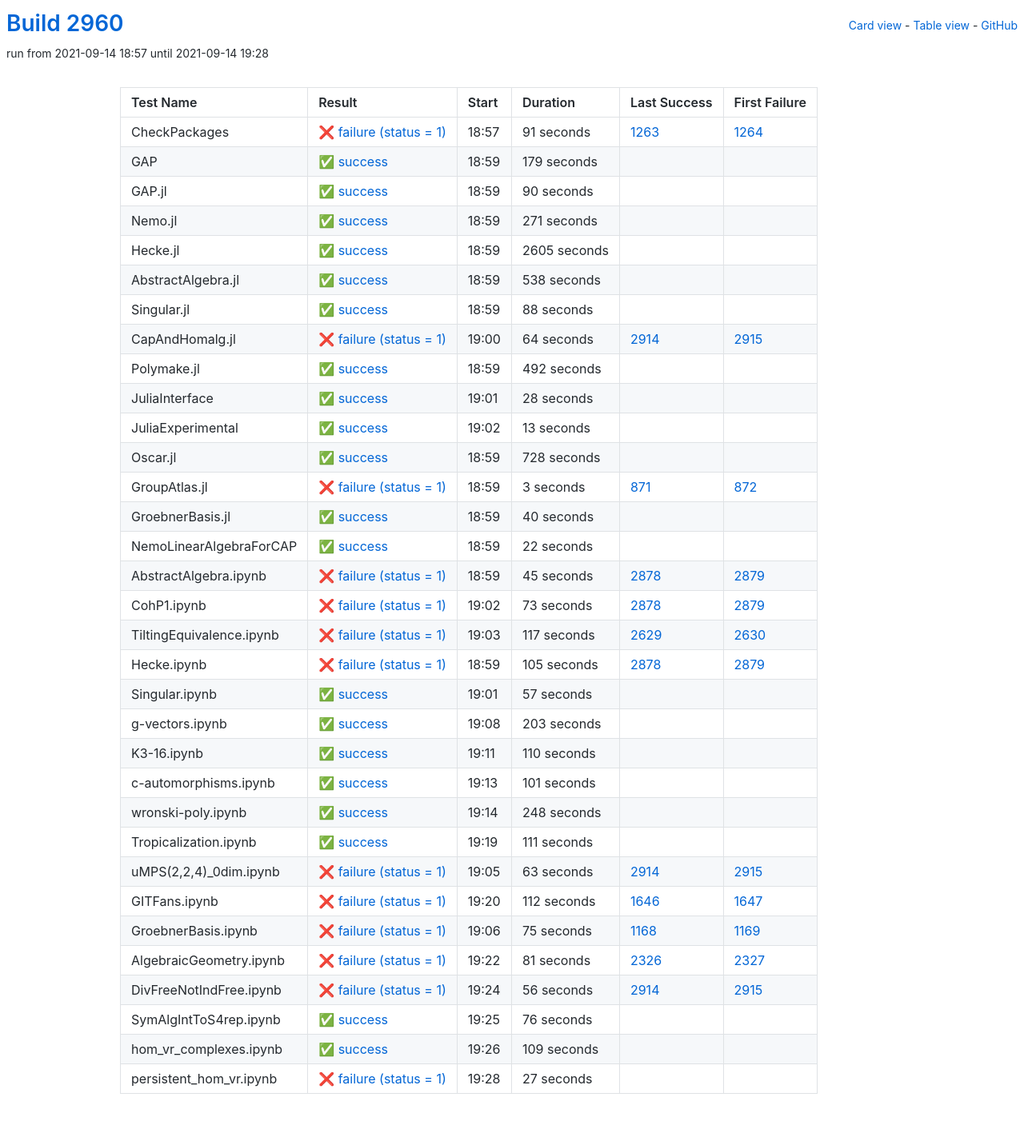
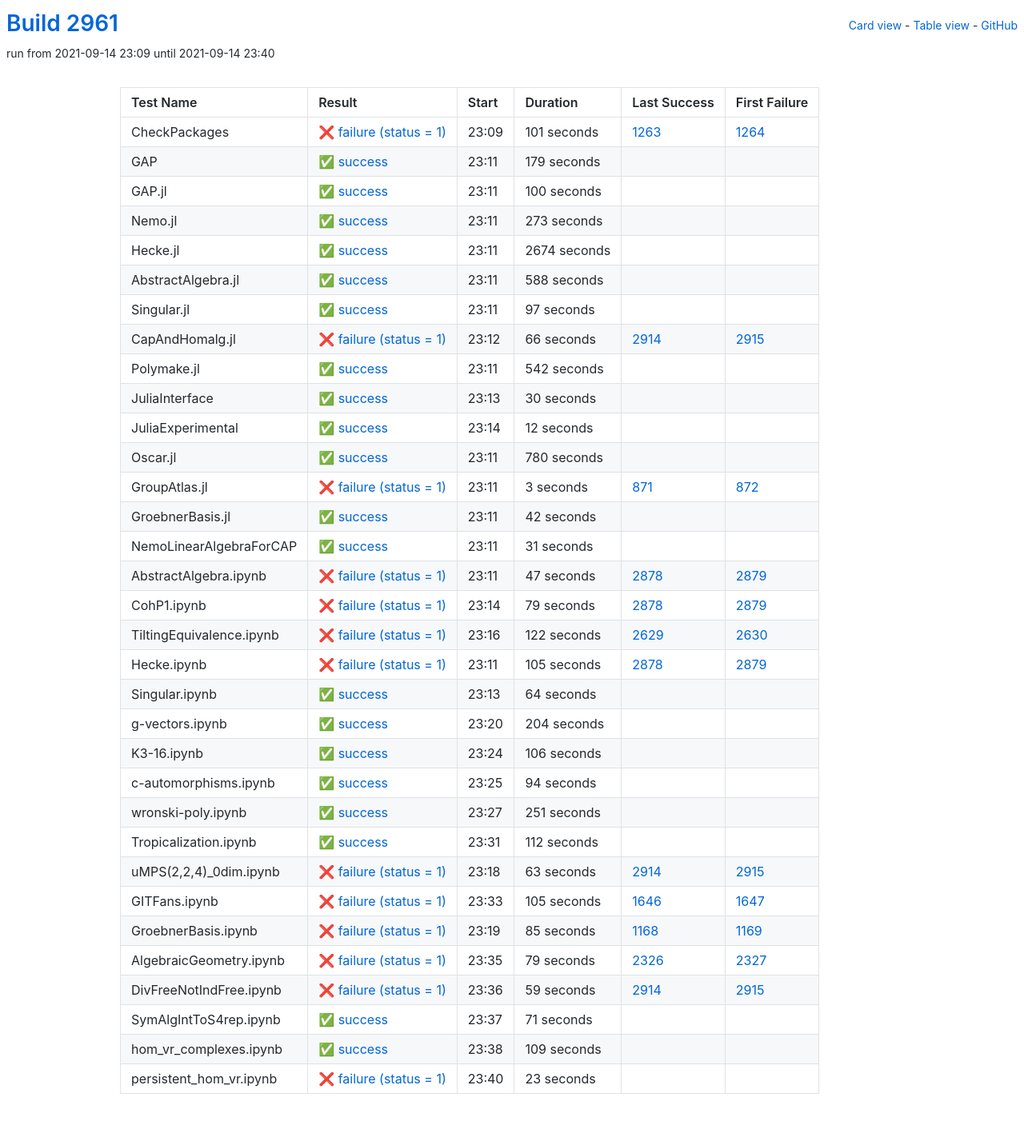
Before and after one commit to oscar-system/oscar-ci-status-stable, a Jekyll site: the page built from table.html, in a window 1280 px wide. Shown: the whole page at 80% size. Built offline with Jekyll 4.4.1, drawn with Linux system fonts in a browser that asks for light colours.

Commit message:
Build #2961

```diff
--- a/_data/ci.yml
+++ b/_data/ci.yml
@@ -1,6 +1,6 @@
 ---
-build: 2960
-build_url: https://oscarci.mathematik.uni-kl.de/job/oscar-stable/2960/
+build: 2961
+build_url: https://oscarci.mathematik.uni-kl.de/job/oscar-stable/2961/
 job: oscar-stable
 organization: oscar-system
 repo: oscar-ci-status-stable
@@ -8,20 +8,20 @@ repourl: https://github.com/oscar-system/oscar-ci-status-stable
 tests:
 - name: CheckPackages
   id: checkpackages
-  log: https://oscarci.mathematik.uni-kl.de/job/oscar-stable/2960/artifact/logs/build-2960/CheckPackages.log
-  start: 2021-09-14 18:57
+  log: https://oscarci.mathematik.uni-kl.de/job/oscar-stable/2961/artifact/logs/build-2961/CheckPackages.log
+  start: 2021-09-14 23:09
   success: false
   exitcode: 1
   status: failure
-  duration: 91
+  duration: 101
   last_success: 1263
   last_success_url: https://oscarci.mathematik.uni-kl.de/job/oscar-stable/1263/
   first_failure: 1264
   first_failure_url: https://oscarci.mathematik.uni-kl.de/job/oscar-stable/1264/
 - name: GAP
   id: gap
-  log: https://oscarci.mathematik.uni-kl.de/job/oscar-stable/2960/artifact/logs/build-2960/GAP.log
-  start: 2021-09-14 18:59
+  log: https://oscarci.mathematik.uni-kl.de/job/oscar-stable/2961/artifact/logs/build-2961/GAP.log
+  start: 2021-09-14 23:11
   success: true
   exitcode: 0
   status: success
@@ -32,128 +32,128 @@ tests:
   first_failure_url:
 - name: GAP.jl
   id: gap-jl
-  log: https://oscarci.mathematik.uni-kl.de/job/oscar-stable/2960/artifact/logs/build-2960/GAP.jl.log
-  start: 2021-09-14 18:59
+  log: https://oscarci.mathematik.uni-kl.de/job/oscar-stable/2961/artifact/logs/build-2961/GAP.jl.log
+  start: 2021-09-14 23:11
   success: true
   exitcode: 0
   status: success
-  duration: 90
+  duration: 100
   last_success: false
   last_success_url:
   first_failure: false
   first_failure_url:
 - name: Nemo.jl
   id: nemo-jl
-  log: https://oscarci.mathematik.uni-kl.de/job/oscar-stable/2960/artifact/logs/build-2960/Nemo.jl.log
-  start: 2021-09-14 18:59
+  log: https://oscarci.mathematik.uni-kl.de/job/oscar-stable/2961/artifact/logs/build-2961/Nemo.jl.log
+  start: 2021-09-14 23:11
   success: true
   exitcode: 0
   status: success
-  duration: 271
+  duration: 273
   last_success: false
   last_success_url:
   first_failure: false
   first_failure_url:
 - name: Hecke.jl
   id: hecke-jl
-  log: https://oscarci.mathematik.uni-kl.de/job/oscar-stable/2960/artifact/logs/build-2960/Hecke.jl.log
-  start: 2021-09-14 18:59
+  log: https://oscarci.mathematik.uni-kl.de/job/oscar-stable/2961/artifact/logs/build-2961/Hecke.jl.log
+  start: 2021-09-14 23:11
   success: true
   exitcode: 0
   status: success
-  duration: 2605
+  duration: 2674
   last_success: false
   last_success_url:
   first_failure: false
   first_failure_url:
 - name: AbstractAlgebra.jl
   id: abstractalgebra-jl
-  log: https://oscarci.mathematik.uni-kl.de/job/oscar-stable/2960/artifact/logs/build-2960/AbstractAlgebra.jl.log
-  start: 2021-09-14 18:59
+  log: https://oscarci.mathematik.uni-kl.de/job/oscar-stable/2961/artifact/logs/build-2961/AbstractAlgebra.jl.log
+  start: 2021-09-14 23:11
   success: true
   exitcode: 0
   status: success
-  duration: 538
+  duration: 588
   last_success: false
   last_success_url:
   first_failure: false
   first_failure_url:
 - name: Singular.jl
   id: singular-jl
-  log: https://oscarci.mathematik.uni-kl.de/job/oscar-stable/2960/artifact/logs/build-2960/Singular.jl.log
-  start: 2021-09-14 18:59
+  log: https://oscarci.mathematik.uni-kl.de/job/oscar-stable/2961/artifact/logs/build-2961/Singular.jl.log
+  start: 2021-09-14 23:11
   success: true
   exitcode: 0
   status: success
-  duration: 88
+  duration: 97
   last_success: false
   last_success_url:
   first_failure: false
   first_failure_url:
 - name: CapAndHomalg.jl
   id: capandhomalg-jl
-  log: https://oscarci.mathematik.uni-kl.de/job/oscar-stable/2960/artifact/logs/build-2960/CapAndHomalg.jl.log
-  start: 2021-09-14 19:00
+  log: https://oscarci.mathematik.uni-kl.de/job/oscar-stable/2961/artifact/logs/build-2961/CapAndHomalg.jl.log
+  start: 2021-09-14 23:12
   success: false
   exitcode: 1
   status: failure
-  duration: 64
+  duration: 66
   last_success: 2914
   last_success_url: https://oscarci.mathematik.uni-kl.de/job/oscar-stable/2914/
   first_failure: 2915
   first_failure_url: https://oscarci.mathematik.uni-kl.de/job/oscar-stable/2915/
 - name: Polymake.jl
   id: polymake-jl
-  log: https://oscarci.mathematik.uni-kl.de/job/oscar-stable/2960/artifact/logs/build-2960/Polymake.jl.log
-  start: 2021-09-14 18:59
+  log: https://oscarci.mathematik.uni-kl.de/job/oscar-stable/2961/artifact/logs/build-2961/Polymake.jl.log
+  start: 2021-09-14 23:11
   success: true
   exitcode: 0
   status: success
-  duration: 492
+  duration: 542
   last_success: false
   last_success_url:
   first_failure: false
   first_failure_url:
 - name: JuliaInterface
   id: juliainterface
-  log: https://oscarci.mathematik.uni-kl.de/job/oscar-stable/2960/artifact/logs/build-2960/JuliaInterface.log
-  start: 2021-09-14 19:01
+  log: https://oscarci.mathematik.uni-kl.de/job/oscar-stable/2961/artifact/logs/build-2961/JuliaInterface.log
+  start: 2021-09-14 23:13
   success: true
   exitcode: 0
   status: success
-  duration: 28
+  duration: 30
   last_success: false
   last_success_url:
   first_failure: false
   first_failure_url:
 - name: JuliaExperimental
   id: juliaexperimental
-  log: https://oscarci.mathematik.uni-kl.de/job/oscar-stable/2960/artifact/logs/build-2960/JuliaExperimental.log
-  start: 2021-09-14 19:02
+  log: https://oscarci.mathematik.uni-kl.de/job/oscar-stable/2961/artifact/logs/build-2961/JuliaExperimental.log
+  start: 2021-09-14 23:14
   success: true
   exitcode: 0
   status: success
-  duration: 13
+  duration: 12
   last_success: false
   last_success_url:
   first_failure: false
   first_failure_url:
 - name: Oscar.jl
   id: oscar-jl
-  log: https://oscarci.mathematik.uni-kl.de/job/oscar-stable/2960/artifact/logs/build-2960/Oscar.jl.log
-  start: 2021-09-14 18:59
+  log: https://oscarci.mathematik.uni-kl.de/job/oscar-stable/2961/artifact/logs/build-2961/Oscar.jl.log
+  start: 2021-09-14 23:11
   success: true
   exitcode: 0
   status: success
-  duration: 728
+  duration: 780
   last_success: false
   last_success_url:
   first_failure: false
   first_failure_url:
 - name: GroupAtlas.jl
   id: groupatlas-jl
-  log: https://oscarci.mathematik.uni-kl.de/job/oscar-stable/2960/artifact/logs/build-2960/GroupAtlas.jl.log
-  start: 2021-09-14 18:59
+  log: https://oscarci.mathematik.uni-kl.de/job/oscar-stable/2961/artifact/logs/build-2961/GroupAtlas.jl.log
+  start: 2021-09-14 23:11
   success: false
   exitcode: 1
   status: failure
@@ -164,68 +164,68 @@ tests:
   first_failure_url: https://oscarci.mathematik.uni-kl.de/job/oscar-stable/872/
 - name: GroebnerBasis.jl
   id: groebnerbasis-jl
-  log: https://oscarci.mathematik.uni-kl.de/job/oscar-stable/2960/artifact/logs/build-2960/GroebnerBasis.jl.log
-  start: 2021-09-14 18:59
+  log: https://oscarci.mathematik.uni-kl.de/job/oscar-stable/2961/artifact/logs/build-2961/GroebnerBasis.jl.log
+  start: 2021-09-14 23:11
   success: true
   exitcode: 0
   status: success
-  duration: 40
+  duration: 42
   last_success: false
   last_success_url:
   first_failure: false
   first_failure_url:
 - name: NemoLinearAlgebraForCAP
   id: nemolinearalgebraforcap
-  log: https://oscarci.mathematik.uni-kl.de/job/oscar-stable/2960/artifact/logs/build-2960/NemoLinearAlgebraForCAP.log
-  start: 2021-09-14 18:59
+  log: https://oscarci.mathematik.uni-kl.de/job/oscar-stable/2961/artifact/logs/build-2961/NemoLinearAlgebraForCAP.log
+  start: 2021-09-14 23:11
   success: true
   exitcode: 0
   status: success
-  duration: 22
+  duration: 31
   last_success: false
   last_success_url:
   first_failure: false
   first_failure_url:
 - name: AbstractAlgebra.ipynb
   id: abstractalgebra-ipynb
-  log: https://oscarci.mathematik.uni-kl.de/job/oscar-stable/2960/artifact/logs/build-2960/AbstractAlgebra.ipynb.log
-  start: 2021-09-14 18:59
+  log: https://oscarci.mathematik.uni-kl.de/job/oscar-stable/2961/artifact/logs/build-2961/AbstractAlgebra.ipynb.log
+  start: 2021-09-14 23:11
   success: false
   exitcode: 1
   status: failure
-  duration: 45
+  duration: 47
   last_success: 2878
   last_success_url: https://oscarci.mathematik.uni-kl.de/job/oscar-stable/2878/
   first_failure: 2879
   first_failure_url: https://oscarci.mathematik.uni-kl.de/job/oscar-stable/2879/
 - name: CohP1.ipynb
   id: cohp1-ipynb
-  log: https://oscarci.mathematik.uni-kl.de/job/oscar-stable/2960/artifact/logs/build-2960/CohP1.ipynb.log
-  start: 2021-09-14 19:02
+  log: https://oscarci.mathematik.uni-kl.de/job/oscar-stable/2961/artifact/logs/build-2961/CohP1.ipynb.log
+  start: 2021-09-14 23:14
   success: false
   exitcode: 1
   status: failure
-  duration: 73
+  duration: 79
   last_success: 2878
   last_success_url: https://oscarci.mathematik.uni-kl.de/job/oscar-stable/2878/
   first_failure: 2879
   first_failure_url: https://oscarci.mathematik.uni-kl.de/job/oscar-stable/2879/
 - name: TiltingEquivalence.ipynb
   id: tiltingequivalence-ipynb
-  log: https://oscarci.mathematik.uni-kl.de/job/oscar-stable/2960/artifact/logs/build-2960/TiltingEquivalence.ipynb.log
-  start: 2021-09-14 19:03
+  log: https://oscarci.mathematik.uni-kl.de/job/oscar-stable/2961/artifact/logs/build-2961/TiltingEquivalence.ipynb.log
+  start: 2021-09-14 23:16
   success: false
   exitcode: 1
   status: failure
-  duration: 117
+  duration: 122
   last_success: 2629
   last_success_url: https://oscarci.mathematik.uni-kl.de/job/oscar-stable/2629/
   first_failure: 2630
   first_failure_url: https://oscarci.mathematik.uni-kl.de/job/oscar-stable/2630/
 - name: Hecke.ipynb
   id: hecke-ipynb
-  log: https://oscarci.mathematik.uni-kl.de/job/oscar-stable/2960/artifact/logs/build-2960/Hecke.ipynb.log
-  start: 2021-09-14 18:59
+  log: https://oscarci.mathematik.uni-kl.de/job/oscar-stable/2961/artifact/logs/build-2961/Hecke.ipynb.log
+  start: 2021-09-14 23:11
   success: false
   exitcode: 1
   status: failure
@@ -236,80 +236,80 @@ tests:
   first_failure_url: https://oscarci.mathematik.uni-kl.de/job/oscar-stable/2879/
 - name: Singular.ipynb
   id: singular-ipynb
-  log: https://oscarci.mathematik.uni-kl.de/job/oscar-stable/2960/artifact/logs/build-2960/Singular.ipynb.log
-  start: 2021-09-14 19:01
+  log: https://oscarci.mathematik.uni-kl.de/job/oscar-stable/2961/artifact/logs/build-2961/Singular.ipynb.log
+  start: 2021-09-14 23:13
   success: true
   exitcode: 0
   status: success
-  duration: 57
+  duration: 64
   last_success: false
   last_success_url:
   first_failure: false
   first_failure_url:
 - name: g-vectors.ipynb
   id: g-vectors-ipynb
-  log: https://oscarci.mathematik.uni-kl.de/job/oscar-stable/2960/artifact/logs/build-2960/g-vectors.ipynb.log
-  start: 2021-09-14 19:08
+  log: https://oscarci.mathematik.uni-kl.de/job/oscar-stable/2961/artifact/logs/build-2961/g-vectors.ipynb.log
+  start: 2021-09-14 23:20
   success: true
   exitcode: 0
   status: success
-  duration: 203
+  duration: 204
   last_success: false
   last_success_url:
   first_failure: false
   first_failure_url:
 - name: K3-16.ipynb
   id: k3-16-ipynb
-  log: https://oscarci.mathematik.uni-kl.de/job/oscar-stable/2960/artifact/logs/build-2960/K3-16.ipynb.log
-  start: 2021-09-14 19:11
+  log: https://oscarci.mathematik.uni-kl.de/job/oscar-stable/2961/artifact/logs/build-2961/K3-16.ipynb.log
+  start: 2021-09-14 23:24
   success: true
   exitcode: 0
   status: success
-  duration: 110
+  duration: 106
   last_success: false
   last_success_url:
   first_failure: false
   first_failure_url:
 - name: c-automorphisms.ipynb
   id: c-automorphisms-ipynb
-  log: https://oscarci.mathematik.uni-kl.de/job/oscar-stable/2960/artifact/logs/build-2960/c-automorphisms.ipynb.log
-  start: 2021-09-14 19:13
+  log: https://oscarci.mathematik.uni-kl.de/job/oscar-stable/2961/artifact/logs/build-2961/c-automorphisms.ipynb.log
+  start: 2021-09-14 23:25
   success: true
   exitcode: 0
   status: success
-  duration: 101
+  duration: 94
   last_success: false
   last_success_url:
   first_failure: false
   first_failure_url:
 - name: wronski-poly.ipynb
   id: wronski-poly-ipynb
-  log: https://oscarci.mathematik.uni-kl.de/job/oscar-stable/2960/artifact/logs/build-2960/wronski-poly.ipynb.log
-  start: 2021-09-14 19:14
+  log: https://oscarci.mathematik.uni-kl.de/job/oscar-stable/2961/artifact/logs/build-2961/wronski-poly.ipynb.log
+  start: 2021-09-14 23:27
   success: true
   exitcode: 0
   status: success
-  duration: 248
+  duration: 251
   last_success: false
   last_success_url:
   first_failure: false
   first_failure_url:
 - name: Tropicalization.ipynb
   id: tropicalization-ipynb
-  log: https://oscarci.mathematik.uni-kl.de/job/oscar-stable/2960/artifact/logs/build-2960/Tropicalization.ipynb.log
-  start: 2021-09-14 19:19
+  log: https://oscarci.mathematik.uni-kl.de/job/oscar-stable/2961/artifact/logs/build-2961/Tropicalization.ipynb.log
+  start: 2021-09-14 23:31
   success: true
   exitcode: 0
   status: success
-  duration: 111
+  duration: 112
   last_success: false
   last_success_url:
   first_failure: false
   first_failure_url:
 - name: uMPS(2,2,4)_0dim.ipynb
   id: umps-2-2-4-0dim-ipynb
-  log: https://oscarci.mathematik.uni-kl.de/job/oscar-stable/2960/artifact/logs/build-2960/uMPS-2-2-4-_0dim.ipynb.log
-  start: 2021-09-14 19:05
+  log: https://oscarci.mathematik.uni-kl.de/job/oscar-stable/2961/artifact/logs/build-2961/uMPS-2-2-4-_0dim.ipynb.log
+  start: 2021-09-14 23:18
   success: false
   exitcode: 1
   status: failure
@@ -320,68 +320,68 @@ tests:
   first_failure_url: https://oscarci.mathematik.uni-kl.de/job/oscar-stable/2915/
 - name: GITFans.ipynb
   id: gitfans-ipynb
-  log: https://oscarci.mathematik.uni-kl.de/job/oscar-stable/2960/artifact/logs/build-2960/GITFans.ipynb.log
-  start: 2021-09-14 19:20
+  log: https://oscarci.mathematik.uni-kl.de/job/oscar-stable/2961/artifact/logs/build-2961/GITFans.ipynb.log
+  start: 2021-09-14 23:33
   success: false
   exitcode: 1
   status: failure
-  duration: 112
+  duration: 105
   last_success: 1646
   last_success_url: https://oscarci.mathematik.uni-kl.de/job/oscar-stable/1646/
   first_failure: 1647
   first_failure_url: https://oscarci.mathematik.uni-kl.de/job/oscar-stable/1647/
 - name: GroebnerBasis.ipynb
   id: groebnerbasis-ipynb
-  log: https://oscarci.mathematik.uni-kl.de/job/oscar-stable/2960/artifact/logs/build-2960/GroebnerBasis.ipynb.log
-  start: 2021-09-14 19:06
+  log: https://oscarci.mathematik.uni-kl.de/job/oscar-stable/2961/artifact/logs/build-2961/GroebnerBasis.ipynb.log
+  start: 2021-09-14 23:19
   success: false
   exitcode: 1
   status: failure
-  duration: 75
+  duration: 85
   last_success: 1168
   last_success_url: https://oscarci.mathematik.uni-kl.de/job/oscar-stable/1168/
   first_failure: 1169
   first_failure_url: https://oscarci.mathematik.uni-kl.de/job/oscar-stable/1169/
 - name: AlgebraicGeometry.ipynb
   id: algebraicgeometry-ipynb
-  log: https://oscarci.mathematik.uni-kl.de/job/oscar-stable/2960/artifact/logs/build-2960/AlgebraicGeometry.ipynb.log
-  start: 2021-09-14 19:22
+  log: https://oscarci.mathematik.uni-kl.de/job/oscar-stable/2961/artifact/logs/build-2961/AlgebraicGeometry.ipynb.log
+  start: 2021-09-14 23:35
   success: false
   exitcode: 1
   status: failure
-  duration: 81
+  duration: 79
   last_success: 2326
   last_success_url: https://oscarci.mathematik.uni-kl.de/job/oscar-stable/2326/
   first_failure: 2327
   first_failure_url: https://oscarci.mathematik.uni-kl.de/job/oscar-stable/2327/
 - name: DivFreeNotIndFree.ipynb
   id: divfreenotindfree-ipynb
-  log: https://oscarci.mathematik.uni-kl.de/job/oscar-stable/2960/artifact/logs/build-2960/DivFreeNotIndFree.ipynb.log
-  start: 2021-09-14 19:24
+  log: https://oscarci.mathematik.uni-kl.de/job/oscar-stable/2961/artifact/logs/build-2961/DivFreeNotIndFree.ipynb.log
+  start: 2021-09-14 23:36
   success: false
   exitcode: 1
   status: failure
-  duration: 56
+  duration: 59
   last_success: 2914
   last_success_url: https://oscarci.mathematik.uni-kl.de/job/oscar-stable/2914/
   first_failure: 2915
   first_failure_url: https://oscarci.mathematik.uni-kl.de/job/oscar-stable/2915/
 - name: SymAlgIntToS4rep.ipynb
   id: symalginttos4rep-ipynb
-  log: https://oscarci.mathematik.uni-kl.de/job/oscar-stable/2960/artifact/logs/build-2960/SymAlgIntToS4rep.ipynb.log
-  start: 2021-09-14 19:25
+  log: https://oscarci.mathematik.uni-kl.de/job/oscar-stable/2961/artifact/logs/build-2961/SymAlgIntToS4rep.ipynb.log
+  start: 2021-09-14 23:37
   success: true
   exitcode: 0
   status: success
-  duration: 76
+  duration: 71
   last_success: false
   last_success_url:
   first_failure: false
   first_failure_url:
 - name: hom_vr_complexes.ipynb
   id: hom-vr-complexes-ipynb
-  log: https://oscarci.mathematik.uni-kl.de/job/oscar-stable/2960/artifact/logs/build-2960/hom_vr_complexes.ipynb.log
-  start: 2021-09-14 19:26
+  log: https://oscarci.mathematik.uni-kl.de/job/oscar-stable/2961/artifact/logs/build-2961/hom_vr_complexes.ipynb.log
+  start: 2021-09-14 23:38
   success: true
   exitcode: 0
   status: success
@@ -392,12 +392,12 @@ tests:
   first_failure_url:
 - name: persistent_hom_vr.ipynb
   id: persistent-hom-vr-ipynb
-  log: https://oscarci.mathematik.uni-kl.de/job/oscar-stable/2960/artifact/logs/build-2960/persistent_hom_vr.ipynb.log
-  start: 2021-09-14 19:28
+  log: https://oscarci.mathematik.uni-kl.de/job/oscar-stable/2961/artifact/logs/build-2961/persistent_hom_vr.ipynb.log
+  start: 2021-09-14 23:40
   success: false
   exitcode: 1
   status: failure
-  duration: 27
+  duration: 23
   last_success: false
   last_success_url:
   first_failure: false
```
Also changed, not shown: README.md.
